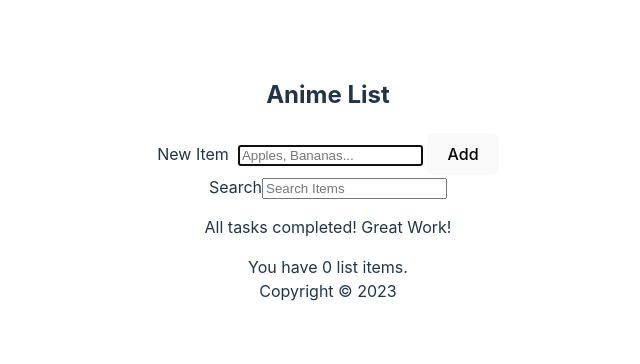
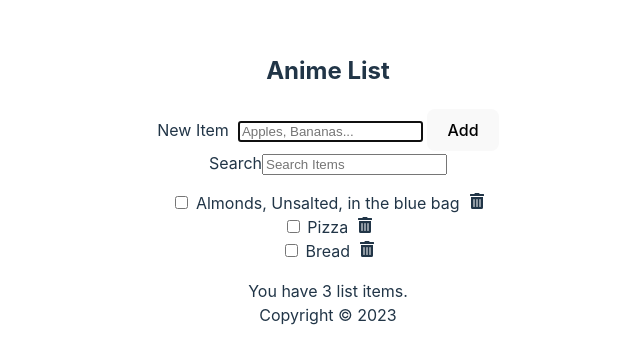
Before and after one commit to divyKS/__learn-react-dave, a React (Vite) app: page / in a window 1280 px wide. Shown: the part 220-584 px from the top of the page, without its empty margins (312-952 px from the left). Built offline with nearby package versions, Linux system fonts and the light colour scheme; data requests are answered from the project's data file.

Commit message:
Chapter13 Done: error handling using states, async fetch inside useEffect, conditional rendering for slow API

```diff
--- a/src/App.jsx
+++ b/src/App.jsx
@@ -7,12 +7,35 @@
 import SearchItem from './SearchItem'
 
 function App() {
-  const [items, setItems] = useState(JSON.parse(localStorage.getItem("stateOfShoppingList")) || [])
+  const API_URL = "http://localhost:3500/items"
+
+  const [items, setItems] = useState([])
   const [search, setSearch] = useState("")
+  const [fetchError, setFetchError] = useState(null)
+  const [isLoading, setIsLoading] = useState(true)
 
   useEffect(()=>{
-    localStorage.setItem("stateOfShoppingList", JSON.stringify(items))
-  }, [items])
+    const fetchItems = async () => {
+      try {
+        const response = await fetch(API_URL);
+        if (!response.ok) throw Error('Did not receive expected data');
+        const listItems = await response.json();
+        setItems(listItems);
+        setFetchError(null);
+      } catch (err) {
+        setFetchError(err.message);
+      } finally {
+        setIsLoading(false);
+      }
+    }
+
+    // async funtions have to be called in their own async and instantly intiated async
+    // but here since it returns nothing it can be called simply too
+    // (async()=>await fetchItems())
+    setTimeout(() => fetchItems(), 2000); // this jut to simulate if the api is slow
+
+
+  }, [])
 
   function addItem(newItem){
     const newID = items.length? items[items.length - 1].id + 1 : 1;
@@ -61,12 +84,16 @@
         search={search}
         setSearch={setSearch}
       />
-      <Content
-        items={items.filter(item=>((item.item).toLowerCase()).includes(search.toLowerCase()))}
-        setItems={setItems}
-        handleChange={handleChange}
-        handleDelete={handleDelete}
-      />
+      <main>
+        {isLoading && <p>Loading Items...</p>}
+        {fetchError && <p style={{ color: "red" }}>{`Error: ${fetchError}`}</p>}
+        {!fetchError && !isLoading && <Content
+          items={items.filter(item=>((item.item).toLowerCase()).includes(search.toLowerCase()))}
+          setItems={setItems}
+          handleChange={handleChange}
+          handleDelete={handleDelete}
+        />}
+      </main>
       <Footer
         length={items.length}
       />
--- a/src/Content.jsx
+++ b/src/Content.jsx
@@ -15,7 +15,7 @@
   // we can use another useEffect that will listen to [items] and update the local storage if the items is changed, so the updation code we can remove from our handleChange function
 
   return (
-    <main>
+    <>
       {items.length? (
         <ItemList
           items={items}
@@ -28,7 +28,7 @@
         </p>
       )}
 
-    </main>
+    </>
   )
 }
 
```
